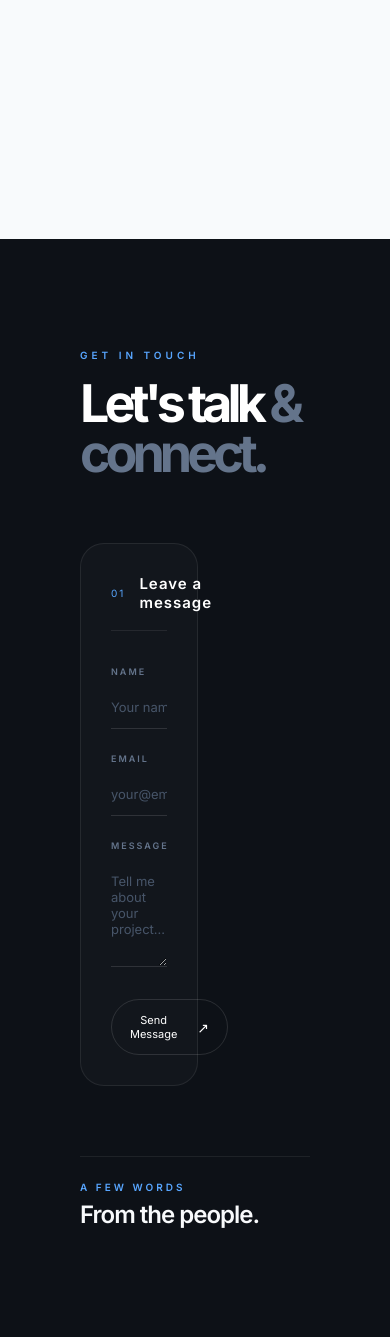
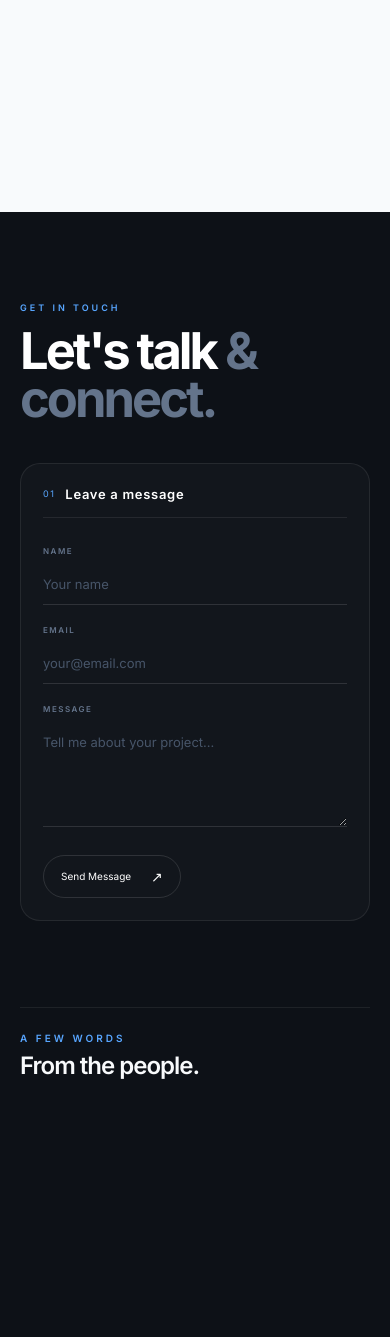
Before and after one commit to kimiajam/portfolio-project, a Django app: page / in a window 390 px wide. Shown: the part 2840-4177 px from the top of the page. After the commit the page ends 3919 px from the top, so only its background shows below. Run offline with Django 5.2, Linux system fonts and the light colour scheme; data that the repository does not hold is empty.

Commit message:
Improve mobile responsiveness

```diff
--- a/static/css/style.css
+++ b/static/css/style.css
@@ -1271,7 +1271,7 @@ body {
 
         justify-content: center;
 
-        gap: 50px;
+        gap: 30px;
     }
 
 
@@ -1317,7 +1317,7 @@ body {
 
         font-size: 13px;
 
-        line-height: 1.9;
+        line-height: 1.6;
     }
 
 
@@ -1543,21 +1543,16 @@ body {
     width: 100%;
     height: 260px;
 
-    object-fit: contain;
-    object-position: center;
+    object-fit: cover;
+    object-position: center top;
 
     display: block;
 
-    background: #f8fafc;
+    background: #0d1117;
 
     transition:
         transform .7s cubic-bezier(.16,1,.3,1);
 }
-
-.project-card:hover img {
-    transform: scale(1.025);
-}
-
 
 /* =========================
    PROJECT CONTENT
@@ -1776,6 +1771,7 @@ body {
 
     .project-card img {
         height: 180px;
+        object-fit: cover;
     }
 
     .project-content {
@@ -2971,6 +2967,288 @@ body {
         font-size: 13px;
     }
 }
+/* =========================
+   CONTACT + COMMENTS
+   MOBILE
+========================= */
+
+@media (max-width: 768px) {
+
+    /* =========================
+       CONTACT
+    ========================= */
+
+    .contact {
+        min-height: auto;
+
+        padding: 90px 20px 60px;
+
+        box-sizing: border-box;
+
+        overflow: hidden;
+    }
+
+
+    .contact-container {
+        width: 100%;
+
+        max-width: 100%;
+
+        margin: 0;
+    }
+
+
+    /* =========================
+       HEADER
+    ========================= */
+
+    .contact-header {
+        margin-bottom: 40px;
+    }
+
+
+    .contact-label {
+        margin-bottom: 14px;
+
+        font-size: 9px;
+
+        letter-spacing: 3px;
+    }
+
+
+    .contact-header h2 {
+        font-size: clamp(42px, 13vw, 58px);
+
+        line-height: .95;
+
+        letter-spacing: -3px;
+    }
+
+
+    /* =========================
+       ONE COLUMN
+    ========================= */
+
+    .contact-grid {
+        grid-template-columns: 1fr;
+
+        gap: 16px;
+
+        width: 100%;
+    }
+
+
+    /* =========================
+       PANELS
+    ========================= */
+
+    .contact-panel,
+    .contact-social {
+        width: 100%;
+
+        padding: 22px;
+
+        border-radius: 20px;
+
+        box-sizing: border-box;
+    }
+
+
+    /* =========================
+       PANEL TOP
+    ========================= */
+
+    .panel-top {
+        gap: 10px;
+
+        margin-bottom: 28px;
+
+        padding-bottom: 15px;
+    }
+
+
+    .panel-top span {
+        font-size: 9px;
+
+        letter-spacing: 1.5px;
+    }
+
+
+    .panel-top h3 {
+        font-size: 13px;
+
+        letter-spacing: .7px;
+    }
+
+
+    /* =========================
+       FORM
+    ========================= */
+
+    .contact-form {
+        gap: 20px;
+    }
+
+
+    .contact-field {
+        gap: 8px;
+    }
+
+
+    .contact-field label {
+        font-size: 8px;
+
+        letter-spacing: 1.5px;
+    }
+
+
+    .contact-field input,
+    .contact-field textarea {
+        width: 100%;
+
+        max-width: 100%;
+
+        padding: 12px 0;
+
+        font-size: 13px;
+    }
+
+
+    .contact-submit {
+        padding: 12px 17px;
+
+        font-size: 10px;
+    }
+
+
+    /* =========================
+       SOCIAL
+    ========================= */
+
+    .social-list {
+        gap: 10px;
+    }
+
+
+    .social-item {
+        width: 100%;
+
+        min-height: 64px;
+
+        padding: 12px 14px;
+
+        border-radius: 16px;
+    }
+
+
+    .social-icon {
+        width: 36px;
+        height: 36px;
+
+        border-radius: 10px;
+    }
+
+
+    .social-icon svg {
+        width: 15px;
+        height: 15px;
+    }
+
+
+    .social-content span {
+        font-size: 7px;
+
+        letter-spacing: 1.5px;
+    }
+
+
+    .social-content h4 {
+        font-size: 12px;
+
+        max-width: 100%;
+    }
+
+
+    .social-arrow {
+        font-size: 14px;
+    }
+
+
+    /* =========================
+       COMMENTS
+    ========================= */
+
+    .comments-section {
+        width: 100%;
+
+        max-width: 100%;
+
+        margin-top: 50px;
+
+        padding-top: 22px;
+    }
+
+
+    .comments-heading {
+        margin-bottom: 18px;
+    }
+
+
+    .comments-heading span {
+        font-size: 7px;
+
+        letter-spacing: 2.5px;
+    }
+
+
+    .comments-heading h3 {
+        font-size: 27px;
+
+        letter-spacing: -1.4px;
+    }
+
+
+    .comments-slider {
+        width: 100%;
+
+        overflow: hidden;
+    }
+
+
+    .comments-track {
+        gap: 10px;
+
+        animation-duration: 40s;
+    }
+
+
+    .comment-card {
+        flex: 0 0 145px;
+
+        width: 145px;
+        height: 145px;
+
+        padding: 16px;
+
+        border-radius: 14px;
+    }
+
+
+    .comment-user h4 {
+        font-size: 15px;
+    }
+
+
+    .comment-card p {
+        margin-top: 13px;
+
+        font-size: 8px;
+
+        line-height: 1.7;
+    }
+
+}
+
 /* =========================
    COMMENTS
 ========================= */
```
